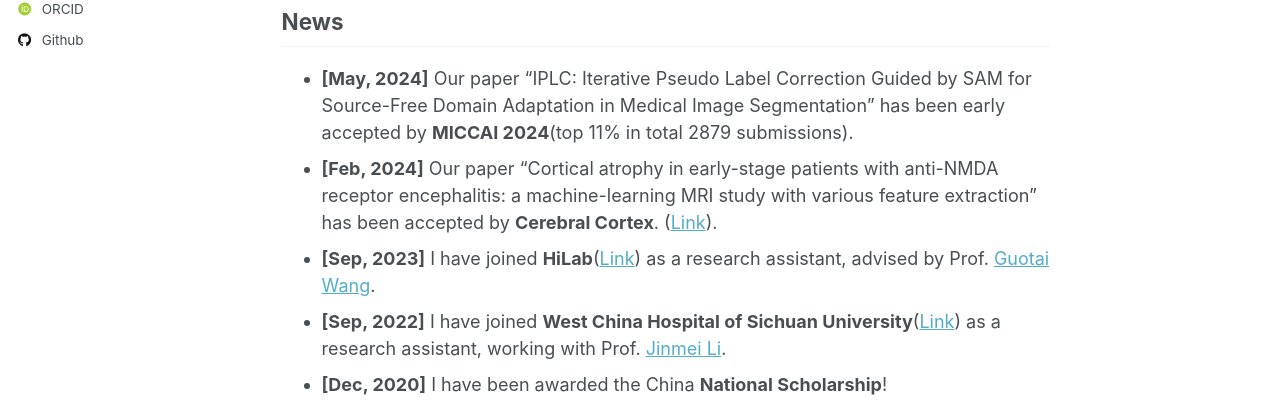
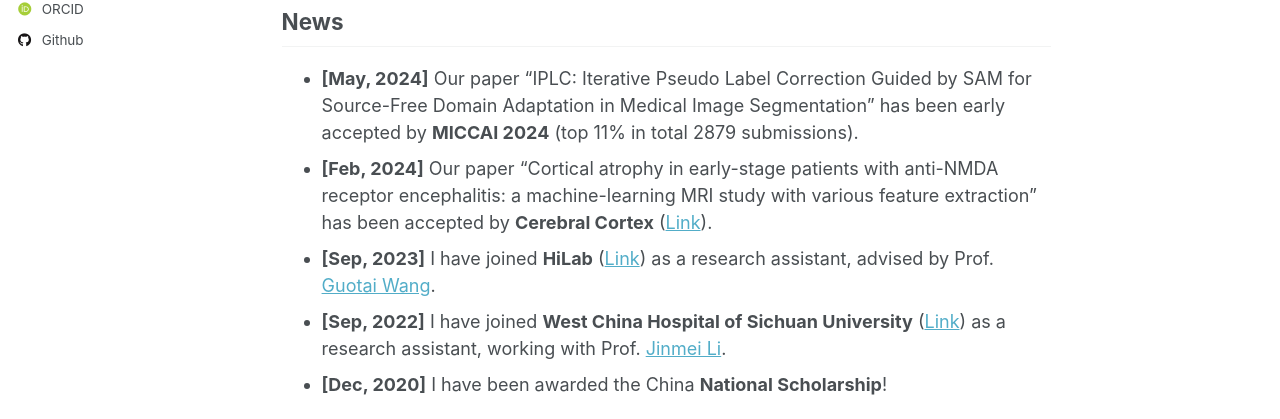
Before and after one commit to GuoningZhang/gnzhang01.github.io, a Jekyll site: the page built from _pages/about.md, in a window 1280 px wide and 1270 px high. Shown: the part 455-874 px from the top of the window. Built offline with Jekyll 4.4.1, drawn with Linux system fonts in a browser that asks for light colours; some web fonts are replaced.

```diff
--- a/_pages/about.md
+++ b/_pages/about.md
@@ -11,8 +11,8 @@ redirect_from:
 Welcome! This is Guoning, currently working toward my Master degree in Electronic Information with the [School of Information and Communication Engineering, University of Electronic Science and Technology of China](https://www.uestc.edu.cn/), advised by Prof. [Bo Yan](https://www.sice.uestc.edu.cn/info/1450/11649.htm). Now, I am a research assistant at [HiLab](https://hilab.uestc.edu.cn/) of University of Electronic Science and Technology of China, advised by Prof. [Guotai Wang](https://scholar.google.co.uk/citations?user=Z2sFN4EAAAAJ&hl=en). My research focuses on medical image analysis, particularly in annotation-efficient learning for medical image segmentation. This includes techniques such as domain adaptation, self-supervised learning, and leveraging foundation models (e.g., SAM) for application. My work also aims to extend these methodologies for practical clinical applications, such as computer-aided detection and diagnosis.
 
 ## News
-- **[May, 2024]** Our paper "IPLC: Iterative Pseudo Label Correction Guided by SAM for Source-Free Domain Adaptation in Medical Image Segmentation" has been early accepted by **MICCAI 2024**(top 11% in total 2879 submissions).
-- **[Feb, 2024]** Our paper "Cortical atrophy in early-stage patients with anti-NMDA receptor encephalitis: a machine-learning MRI study with various feature extraction" has been accepted by **Cerebral Cortex**. ([Link](https://doi.org/10.1093/cercor/bhad499)).
-- **[Sep, 2023]** I have joined **HiLab**([Link](https://hilab.uestc.edu.cn/)) as a research assistant, advised by Prof. [Guotai Wang](https://scholar.google.co.uk/citations?user=Z2sFN4EAAAAJ&hl=en).
-- **[Sep, 2022]** I have joined **West China Hospital of Sichuan University**([Link](http://www.wchscu.cn/Home.html)) as a research assistant, working with Prof. [Jinmei Li](https://orcid.org/0000-0002-7411-8269).
+- **[May, 2024]** Our paper "IPLC: Iterative Pseudo Label Correction Guided by SAM for Source-Free Domain Adaptation in Medical Image Segmentation" has been early accepted by **MICCAI 2024** (top 11% in total 2879 submissions).
+- **[Feb, 2024]** Our paper "Cortical atrophy in early-stage patients with anti-NMDA receptor encephalitis: a machine-learning MRI study with various feature extraction" has been accepted by **Cerebral Cortex** ([Link](https://doi.org/10.1093/cercor/bhad499)).
+- **[Sep, 2023]** I have joined **HiLab** ([Link](https://hilab.uestc.edu.cn/)) as a research assistant, advised by Prof. [Guotai Wang](https://scholar.google.co.uk/citations?user=Z2sFN4EAAAAJ&hl=en).
+- **[Sep, 2022]** I have joined **West China Hospital of Sichuan University** ([Link](http://www.wchscu.cn/Home.html)) as a research assistant, working with Prof. [Jinmei Li](https://orcid.org/0000-0002-7411-8269).
 - **[Dec, 2020]** I have been awarded the China **National Scholarship**!
```
